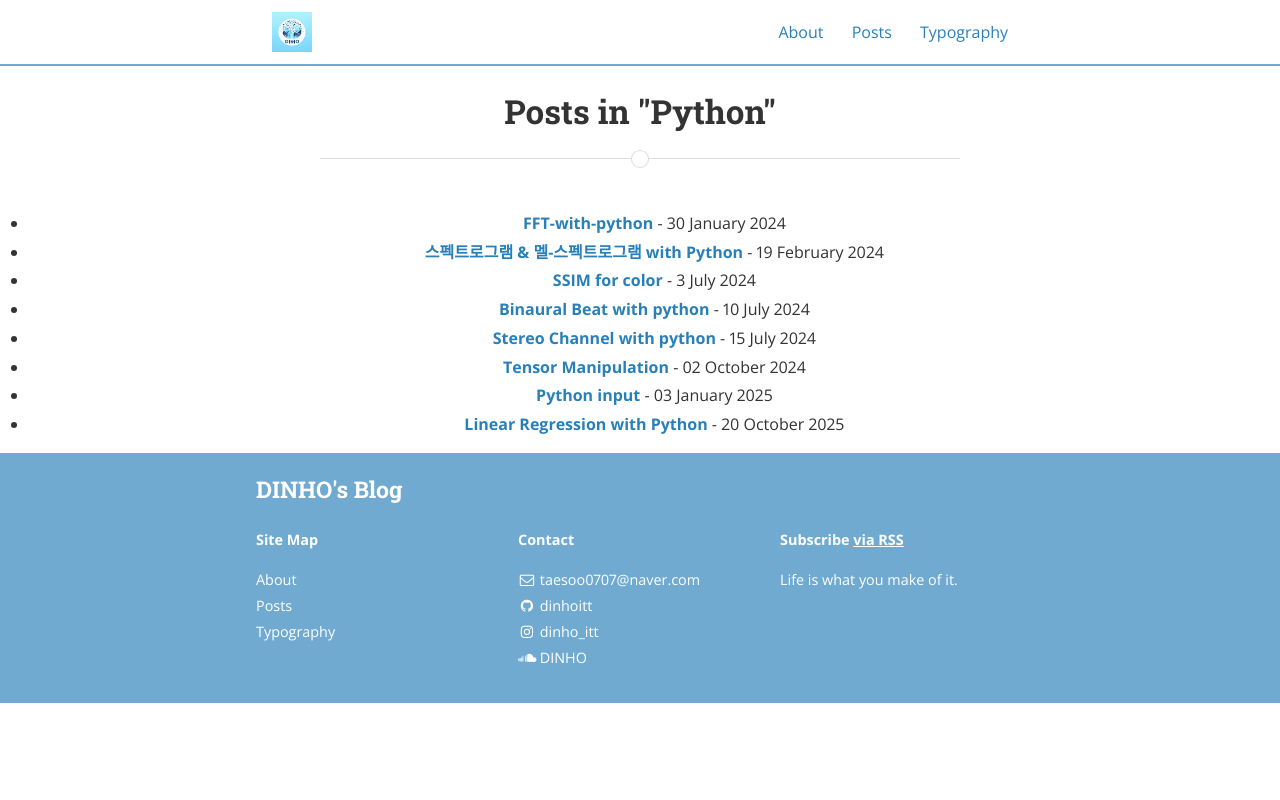
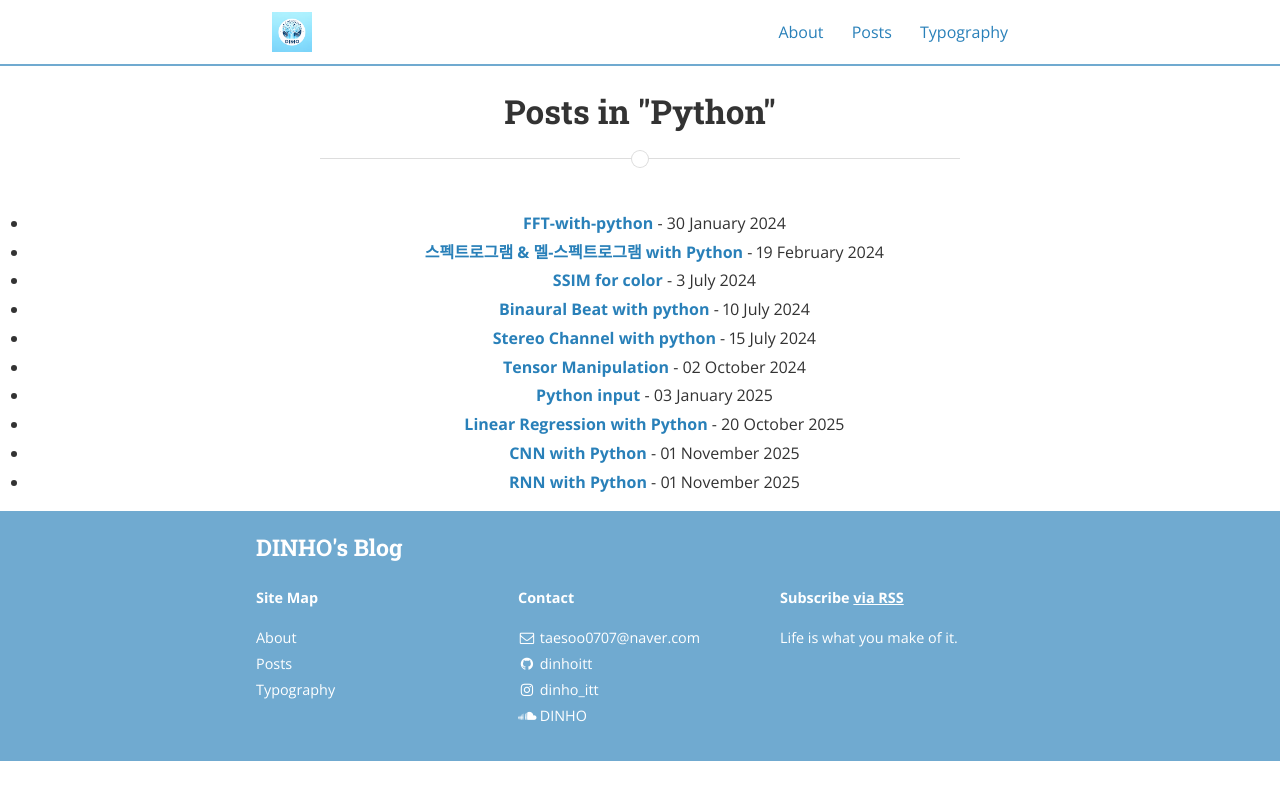
Before and after one commit to dinhoitt/dinhoitt.github.io, a Jekyll site: the page built from category/Python/index.html, in a window 1280 px wide. Shown: the top 800 px of the page. Built offline with Jekyll 4.4.1, drawn with Linux system fonts in a browser that asks for light colours; nearby versions of some CDN libraries.

Commit message:
index modi

```diff
--- a/category/Python/index.html
+++ b/category/Python/index.html
@@ -89,6 +89,24 @@ layout: default
                 <span class="post-date"> - 20 October 2025</span>
             </li>
 
+            <li>
+                <strong>
+                    <a class="post-link" href="https://dinhoitt.github.io/python/%EB%94%A5%EB%9F%AC%EB%8B%9D-%EA%B8%B0%EC%B4%88/2025/11/01/CNN.html">
+                        CNN with Python
+                    </a>
+                </strong>
+                <span class="post-date"> - 01 November 2025</span>
+            </li>
+
+            <li>
+                <strong>
+                    <a class="post-link" href="https://dinhoitt.github.io/python/%EB%94%A5%EB%9F%AC%EB%8B%9D-%EA%B8%B0%EC%B4%88/2025/11/01/RNN.html">
+                        RNN with Python
+                    </a>
+                </strong>
+                <span class="post-date"> - 01 November 2025</span>
+            </li>
+
             <!--
             <li>
                 <strong>
```
Also changed, not shown: category/논문-리뷰/index.html (+9 -0 lines), category/인공지능-분야-공부/index.html (+9 -1 lines).
